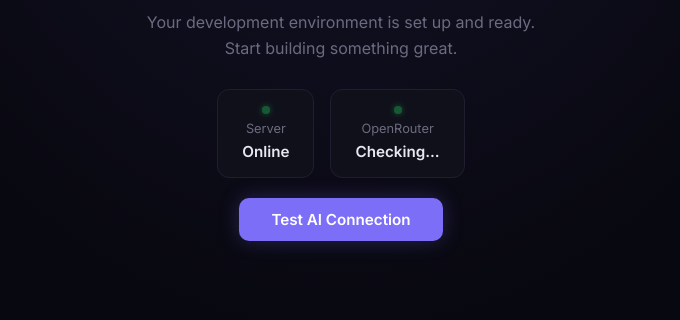
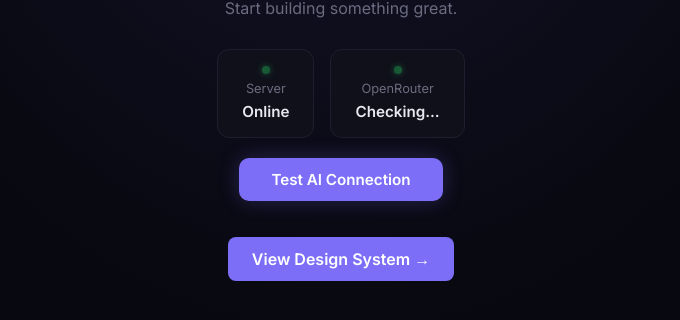
Before and after one commit to Baymax47/Design-System-1, a website: page public/index.html in a window 1280 px wide. Shown: the part 338-658 px from the top of the page, without its empty margins (299-979 px from the left). Drawn offline with Linux system fonts and the light colour scheme.

Commit message:
Add link to showcase from index.html

```diff
--- a/public/index.html
+++ b/public/index.html
@@ -28,6 +28,7 @@
         </div>
       </div>
       <button id="test-btn" onclick="testAI()">Test AI Connection</button>
+      <a href="/showcase.html" style="display:inline-block; margin-top: 16px; padding: 12px 24px; background: #7c6ef7; color: white; text-decoration: none; border-radius: 8px; font-weight: 600;">View Design System →</a>
       <pre id="output" class="output hidden"></pre>
     </div>
   </div>
```
